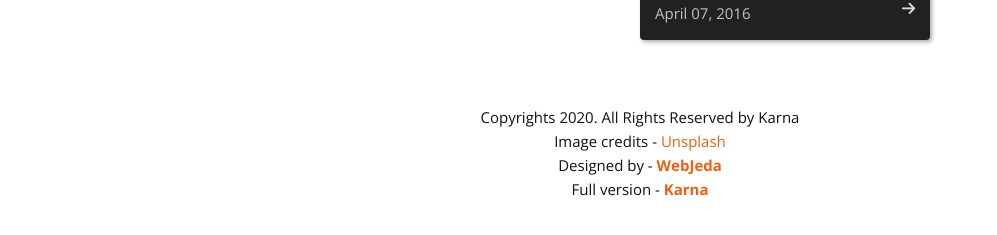
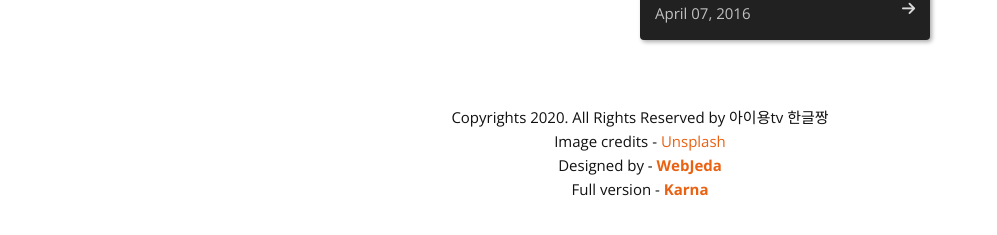
Before and after one commit to iyongtv/home, a Jekyll site: the page built from index.html, in a window 1280 px wide and 900 px high, scrolled down 1640 px. Shown: the part 641-876 px from the top of the window, without its empty margins (0-997 px from the left). Built offline with Jekyll 4.4.1, drawn with Linux system fonts in a browser that asks for light colours; nearby versions of some CDN libraries.

Commit message:
Update _config.yml

```diff
--- a/_config.yml
+++ b/_config.yml
@@ -1,5 +1,5 @@
 
-title: Karna
+title: 아이용tv 한글짱
 desctiption: Karna is a responsive jekyll theme which includes pinterest like pins.
 url: https://iyongtv.github.io
 permalink: ':title/'
```
